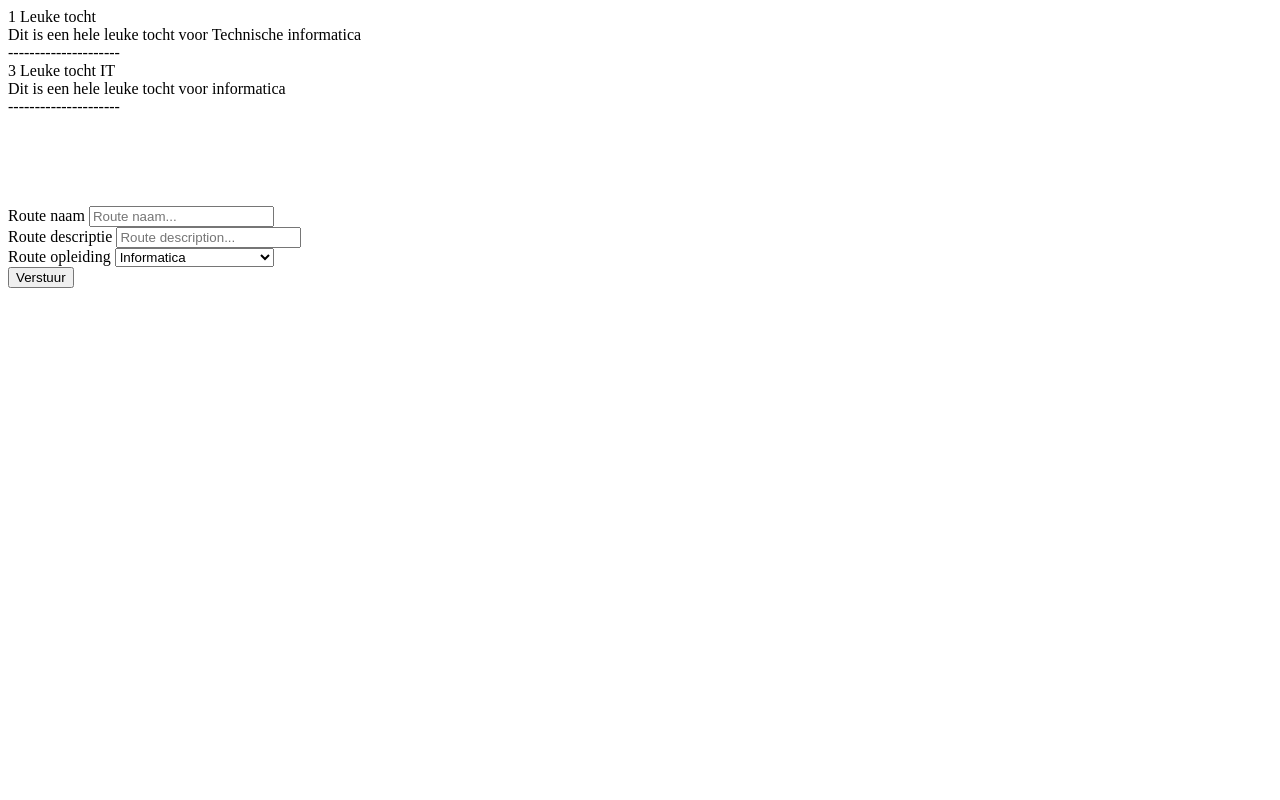
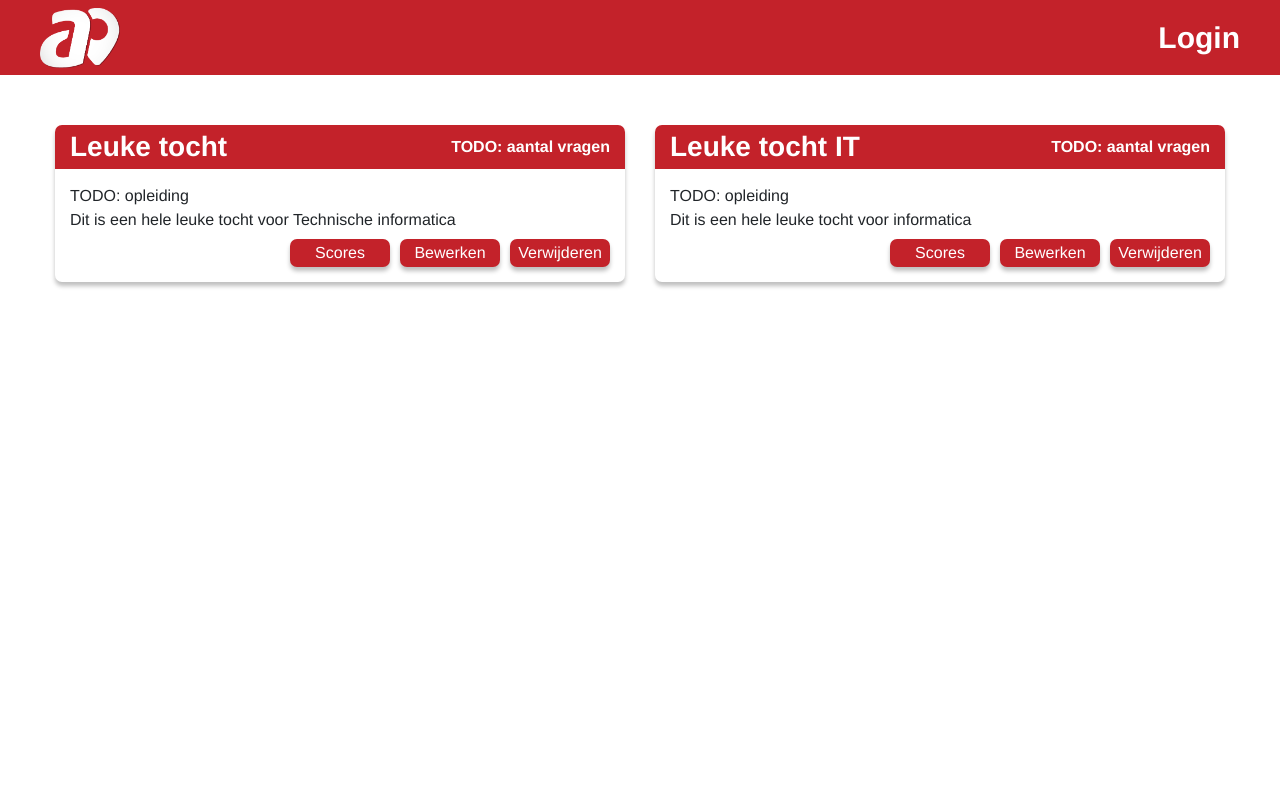
Before and after one commit to kevinvgils/AvansApp, a PHP site: page / in a window 1280 px wide. Run offline with PHP 8.4, Linux system fonts and the light colour scheme; data comes from the database, SQL or seed files in the repository.

Commit message:
De hoofd css file toegevoegd, idex.php goed gezet, project folders
De orginele index.php is nu overzicht.php

```diff
--- a/index.php
+++ b/index.php
@@ -1,57 +1,52 @@
 <?php
 include("databaseconnection.php");
-
-
+?>
+<!DOCTYPE html>
+<html lang="en">
+<head>
+    <meta charset="UTF-8">
+    <meta http-equiv="X-UA-Compatible" content="IE=edge">
+    <meta name="viewport" content="width=device-width, initial-scale=1.0">
+    <link rel="stylesheet" href="https://cdn.jsdelivr.net/npm/bootstrap@4.0.0/dist/css/bootstrap.min.css" integrity="sha384-Gn5384xqQ1aoWXA+058RXPxPg6fy4IWvTNh0E263XmFcJlSAwiGgFAW/dAiS6JXm" crossorigin="anonymous">
+    <link rel="stylesheet" href="style/style.css">
+    <title>AvansApp</title>
+</head>
+<body>
+    <?php include("templates/header.php"); ?>
+    <main>
+        <div class="wrap row">
+        <?php
         $query = "SELECT * FROM `route`";
         $stm = $con->prepare($query);
         if ($stm->execute()) {
             $result = $stm->fetchAll(PDO::FETCH_OBJ);
-    foreach ($result as $route) {
-        echo $route->routeId;
+            foreach ($result as $route) { ?>
+                <!-- echo $route->routeId;
                 echo " ";
                 echo $route->routeName;
                 echo "<br/>";
                 echo $route->description;
-        echo "<br/>---------------------<br/>";
-    }
-}
+                echo "<br/>---------------------<br/>"; -->
+                <div class="item col-12 col-lg-6">
+                    <div class="itemWrap">
+                        <div class="itemHeader">
+                            <h3><?php echo $route->routeName; ?></h3>
+                            <p><?php echo "TODO: aantal vragen" ?></p>
 
-
-?>
-</br></br></br></br></br>
-<form method="POST">
-    <label>Route naam</label>
-    <input name="txtRouteName" type="text" placeholder="Route naam..." required>
-    </br>
-    <label>Route descriptie</label>
-    <input name="txtRouteDesc" type="text" placeholder="Route description..." required>
-    </br>
-    <label>Route opleiding</label>
-    <select name="dropdowneducation">
-        <?php
-        $query2 = "SELECT * FROM `course`";
-        $stm = $con->prepare($query2);
-        if ($stm->execute()) {
-            $result2 = $stm->fetchAll(PDO::FETCH_OBJ);
-            foreach ($result2 as $course) {
-                echo '<option value=" ' . $course->courseId . ' "> ' . $course->courseName . ' </option>';
-            }
-        }
-        ?>
-
-        <select>
-            <br /><input type="submit" name="btnOpslaan" value="Verstuur">
-
-            <?php
-            if (isset($_POST["btnOpslaan"])) {
-                $routeName = $_POST["txtRouteName"];
-                $course = $_POST["dropdowneducation"];
-                $desc = $_POST["txtRouteDesc"];
-
-
-                $query = "INSERT INTO `route`(`routeName`, `description`, `courseId`)" .
-                    "VALUES ('$routeName', '$desc', '$course')";
-                $stm = $con->prepare($query);
-                $stm->execute();
-            }
-            ?>
+                        </div>
+                        <div class="itemContent">
+                            <p><?php echo "TODO: opleiding" ?></p>
+                            <p><?php echo $route->description ?> </p>
+                            <div class="buttonWrap">
+                                <a href="/" class="button">Scores</a>
+                                <a href="/" class="button">Bewerken</a>
+                                <a href="/" class="button">Verwijderen</a>
+                            </div>
+                        </div>
+                    </div>
+                </div>
+        <?php }}?>
+        </div>
+    </main>
+</body>
+</html>
--- /dev/null
+++ b/style/style.css
@@ -0,0 +1,97 @@
+*{
+  margin: 0px;
+  padding: 0px;
+}
+body{
+  font-family: "Helvetica Neue",Helvetica,Arial;
+}
+h1,h2,h3,h4,h5,h6,p,ul{
+  margin: 0px;
+  padding: 0px;
+}
+h1,h2,h3{
+  color: #fff;
+  font-weight: bold;
+}
+h1{
+
+}
+h2{
+
+}
+h3{
+
+}
+
+.wrap{
+  max-width: 1200px;
+  margin: 0 auto;
+}
+
+.button{
+  width: 100px;
+  text-align: center;
+  color: #fff;
+  background-color: #C3222A;
+  border-radius: 7px;
+  box-shadow: 0px 4px 4px rgba(0, 0, 0, 0.25);
+  padding: 2px 0px;
+}
+.button:hover{
+  text-decoration: none;
+  color : #fff;
+  background-color: #78161b;
+}
+
+header{
+  background-color: #C3222A;
+  margin-bottom: 50px;
+}
+header .wrap{
+  display: flex;
+  justify-content: space-between;
+  align-items: center;
+  height: 75px;
+}
+header .wrap img{
+  height: 60px;
+  width: auto;
+}
+header .wrap ul{
+  list-style: none;
+}
+header .wrap ul li{
+  font-size: 30px;
+  color: #fff;
+  font-weight: bold;
+
+}
+.itemWrap{
+  box-shadow: 0px 4px 4px rgba(0, 0, 0, 0.25);
+  border-radius: 7px;
+}
+.itemWrap .itemHeader{
+  border-radius: 7px 7px 0px 0px;
+  padding: 5px 15px;
+  background-color: #C3222A;
+  color: #fff;
+  font-weight: bold;
+  display: flex;
+  justify-content: space-between;
+  align-items: center;
+}
+.itemWrap .itemContent{
+  padding: 15px;
+  padding-bottom: 50px;
+  position: relative;
+}
+.itemWrap .itemContent .buttonWrap{
+  position: absolute;
+  bottom: 15px;
+  right: 15px;
+  display: flex;
+  justify-content: space-between;
+}
+.itemWrap .itemContent .buttonWrap .button{
+  margin-left: 10px;
+}
--- /dev/null
+++ b/templates/header.php
@@ -0,0 +1,8 @@
+<header>
+    <div class="wrap">
+        <img src="img/Logo.png" alt="Logo">
+        <ul>
+          <li>Login</li>
+        </ul>
+    </div>
+</header>
```
Also changed, not shown: overzicht.php (added, +57 -0 lines), img/Logo.png (added), img/unknown.png (added), style/index.css (added). Lines whose indentation alone changed are shown as unchanged.
